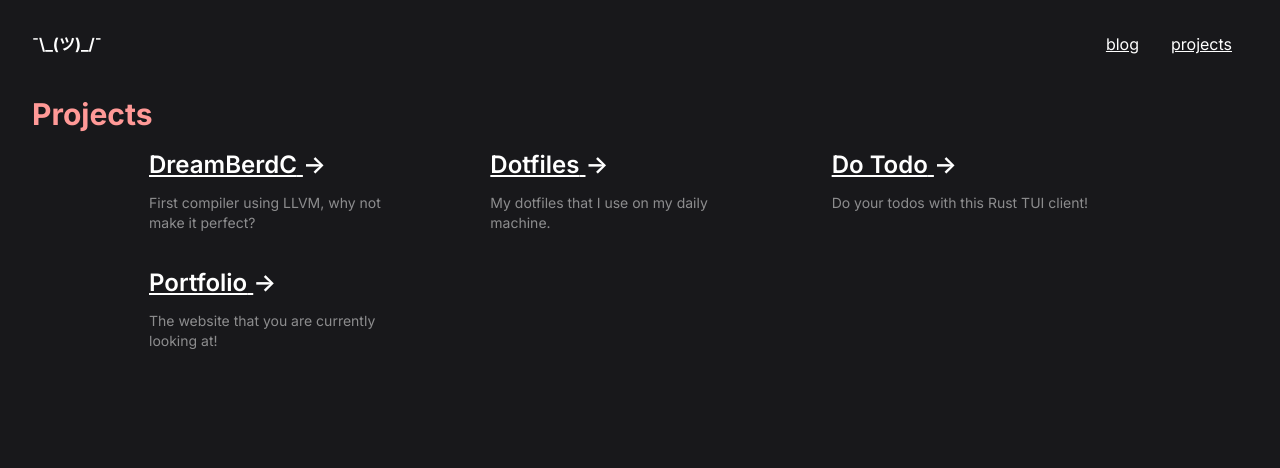
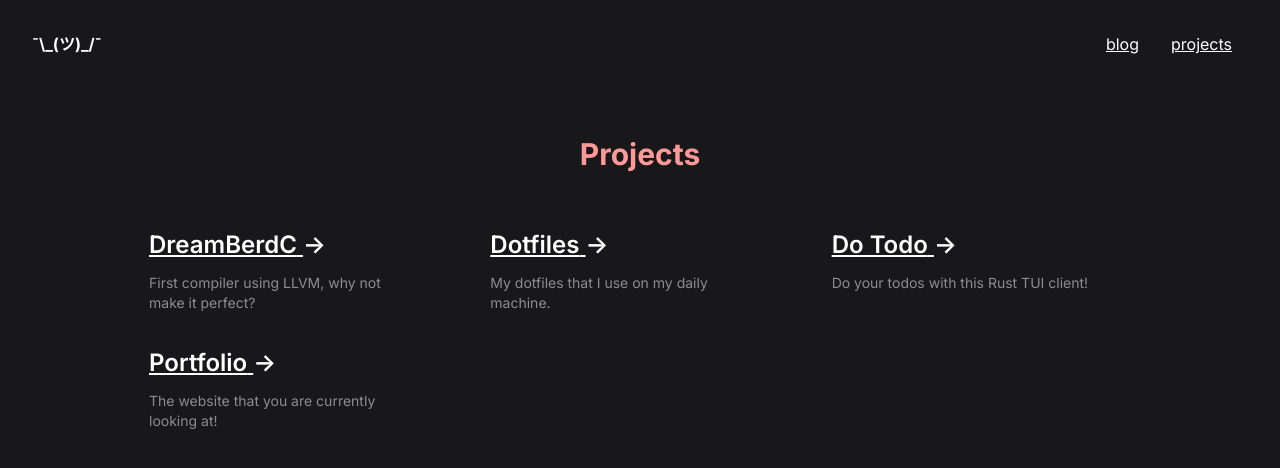
Before and after one commit to SleepySwords/portfolio, a Next.js app: page /projects in a window 1280 px wide. Shown: the top 468 px of the page. Built offline with nearby package versions, Linux system fonts and the light colour scheme.

Commit message:
feat: revert back

```diff
--- a/app/projects/page.tsx
+++ b/app/projects/page.tsx
@@ -4,10 +4,10 @@
   return (
     <main className="justify-top flex min-h-screen flex-col items-center p-8">
       <Navbar />
-      <div className="flex w-full secondary-colour mt-10 place-items-start text-3xl font-bold">
+      <div className="secondary-colour mt-20 place-items-start text-3xl font-bold">
         Projects
       </div>
-      <div className="mt-15 grid text-center sm:grid-cols-2 lg:mb-0 lg:w-full lg:max-w-5xl lg:grid-cols-3 lg:text-left">
+      <div className="mt-10 grid text-center sm:grid-cols-2 lg:mb-0 lg:w-full lg:max-w-5xl lg:grid-cols-3 lg:text-left">
         <a
           href="https://github.com/SleepySwords/DreamBerdc"
           className="group rounded-lg border border-transparent px-5 py-4 transition-colors hover:border-gray-300 hover:bg-gray-100 hover:dark:border-neutral-700 hover:dark:bg-neutral-800/30"
--- a/components/navbar.tsx
+++ b/components/navbar.tsx
@@ -4,10 +4,7 @@
     <nav className="flex w-full flex-wrap items-center justify-between">
       <div className="block flex w-auto w-full flex-grow items-center">
         <div className="flex-grow">
-          <a
-            href="./"
-            className="mt-0 block inline-block font-bold text-white"
-          >
+          <a href="./" className="mt-0 block inline-block font-bold text-white">
             ¯\_(ツ)_/¯
           </a>
         </div>
```
